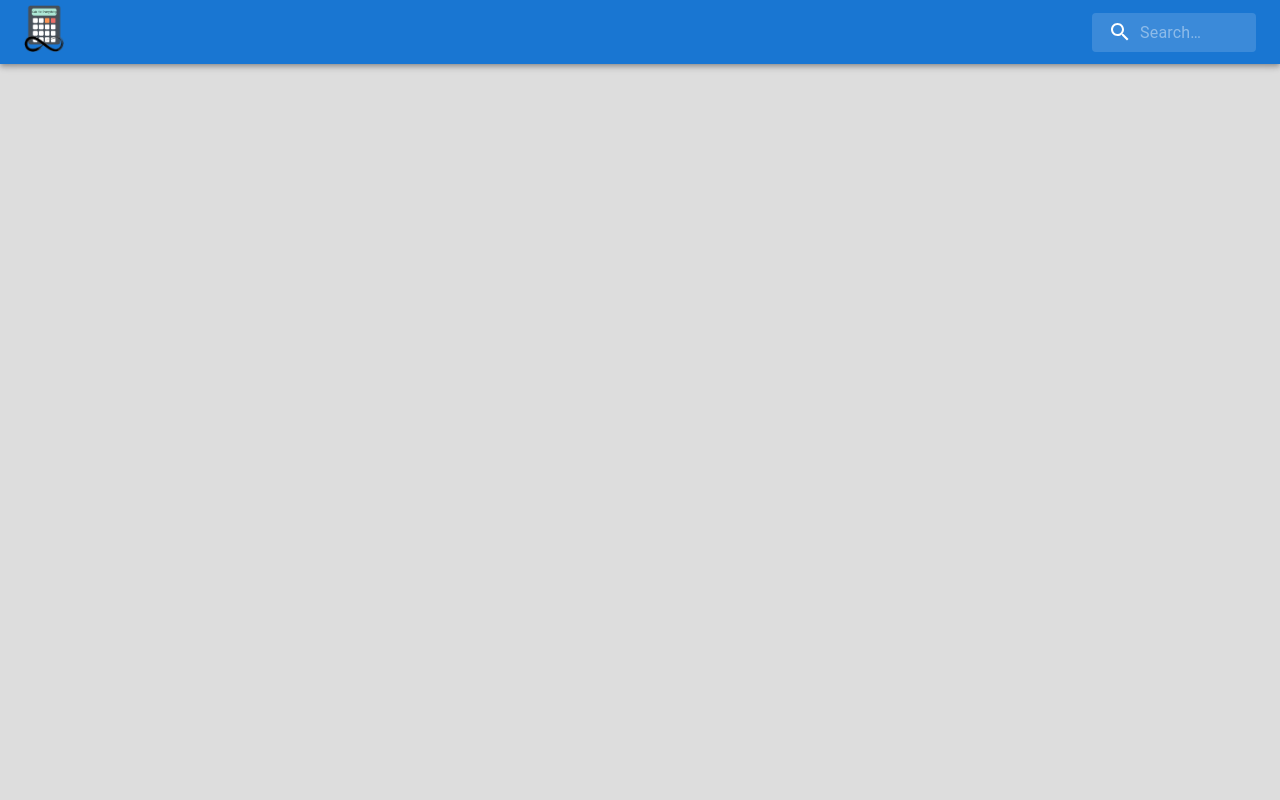
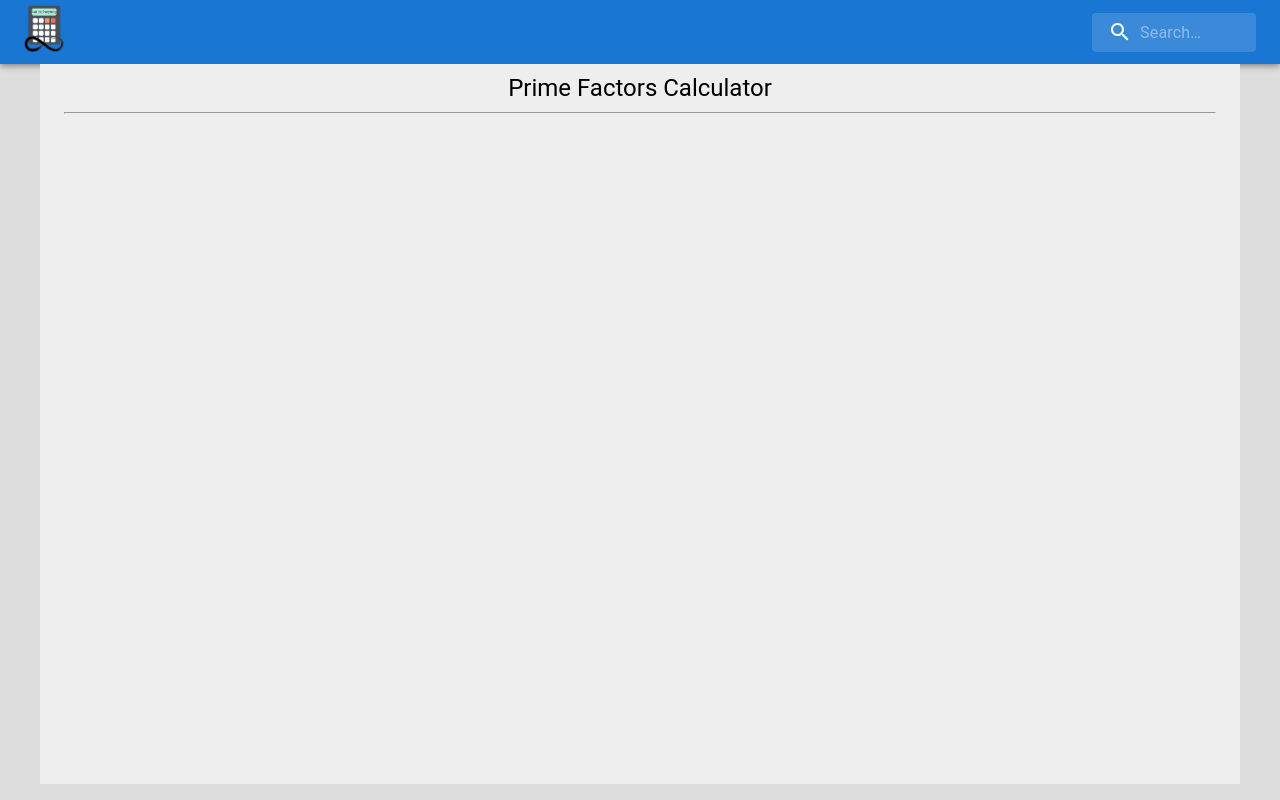
Before and after one commit to SarthakKeshari/calc_for_everything, a React (Create React App) app in the folder calculators/: page /primefactors in a window 1280 px wide. Before the commit this address had no page. Built offline with nearby package versions, Linux system fonts and the light colour scheme.

Commit message:
Added folders for contribution

```diff
--- a/calculators/src/App.js
+++ b/calculators/src/App.js
@@ -14,6 +14,7 @@ import MainStatistics from './mathematical/statistics/MainStatistics';
 import MainBMI from './health/BMI/MainBMI';
 import MainBMR from './health/BMR/MainBMR';
 import MainBodyFat from './health/BodyFat/MainBodyFat';
+import MainPrimeFactors from './mathematical/prime_factors/MainPrimeFactors';
 
 function App() {
   return (
@@ -34,6 +35,7 @@ function App() {
             <Route path="simpleinterest" element={<MainSI />} />
             <Route path="compoundinterest" element={<MainCI />} />
             <Route path="statistics" element={<MainStatistics />} />
+            <Route path="primefactors" element={<MainPrimeFactors />} />
             {/* Health */}
             <Route path="bmi" element={<MainBMI />} />
             <Route path="bmr" element={<MainBMR />} />
--- a/calculators/src/Home.js
+++ b/calculators/src/Home.js
@@ -23,6 +23,7 @@ export default function Home() {
             <HomeGridItem calcName="Simple Interest" path="/simpleinterest"/>
             <HomeGridItem calcName="Compound Interest" path="/compoundinterest"/>
             <HomeGridItem calcName="Statistics" path="/statistics"/>
+            <HomeGridItem calcName="Prime Factors" path="/primefactors"/>
         </Grid>
         <br/>
         <Typography pt={1} variant='h5'>Health</Typography>
--- /dev/null
+++ b/calculators/src/mathematical/prime_factors/MainPrimeFactors.js
@@ -0,0 +1,14 @@
+import React from 'react';
+import { Container, Typography } from '@mui/material';
+
+function MainPrimeFactors(){
+    return(
+        <Container maxWidth="lg" sx={{ bgcolor: '#eeeeee', minHeight: '90vh', paddingY:"10" }}>
+            <Typography pt={1} variant='h5' sx = {{textAlign: "center"}}>Prime Factors Calculator</Typography>
+            <hr/>
+            <br/>
+        </Container>
+    )
+}
+
+export default MainPrimeFactors;
```
